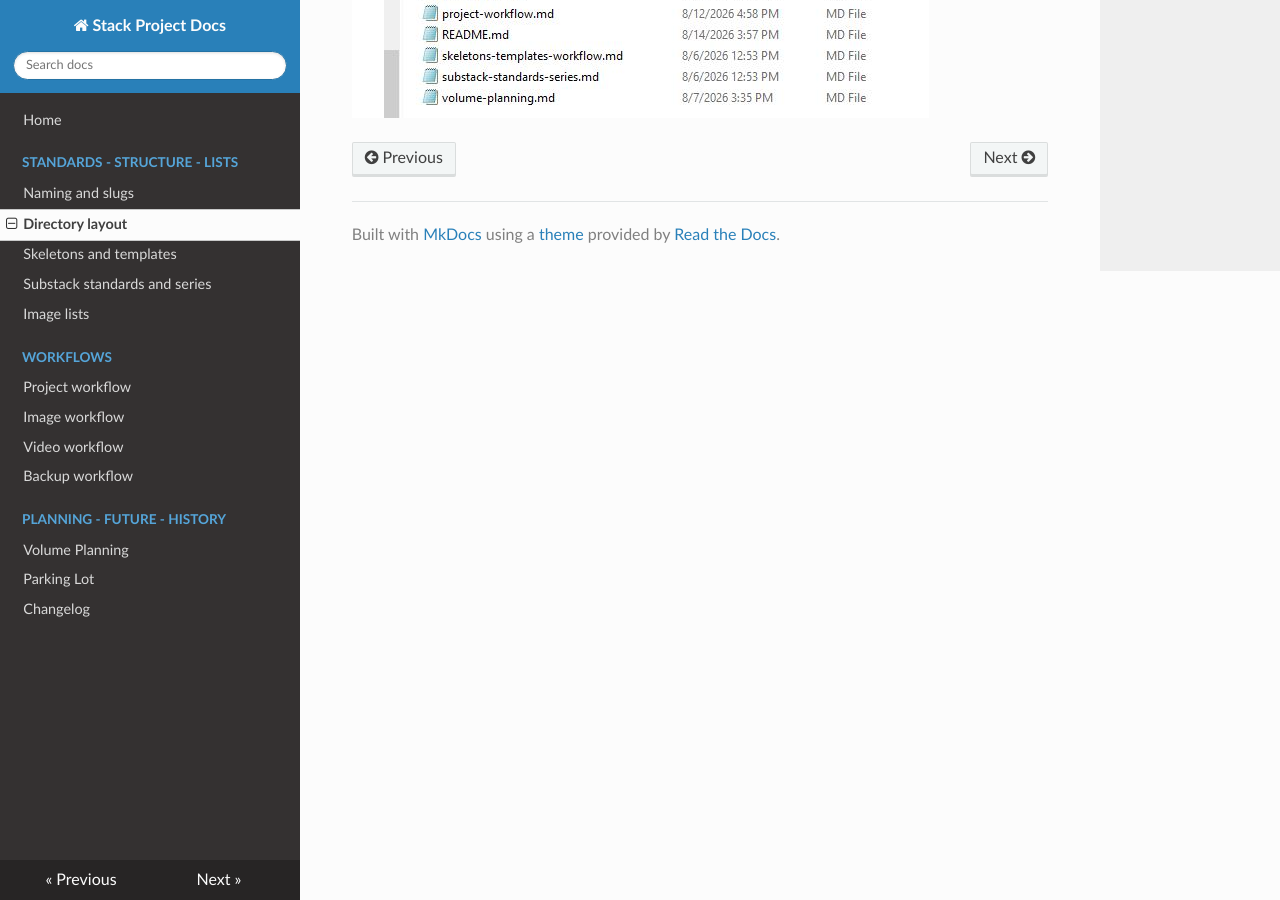
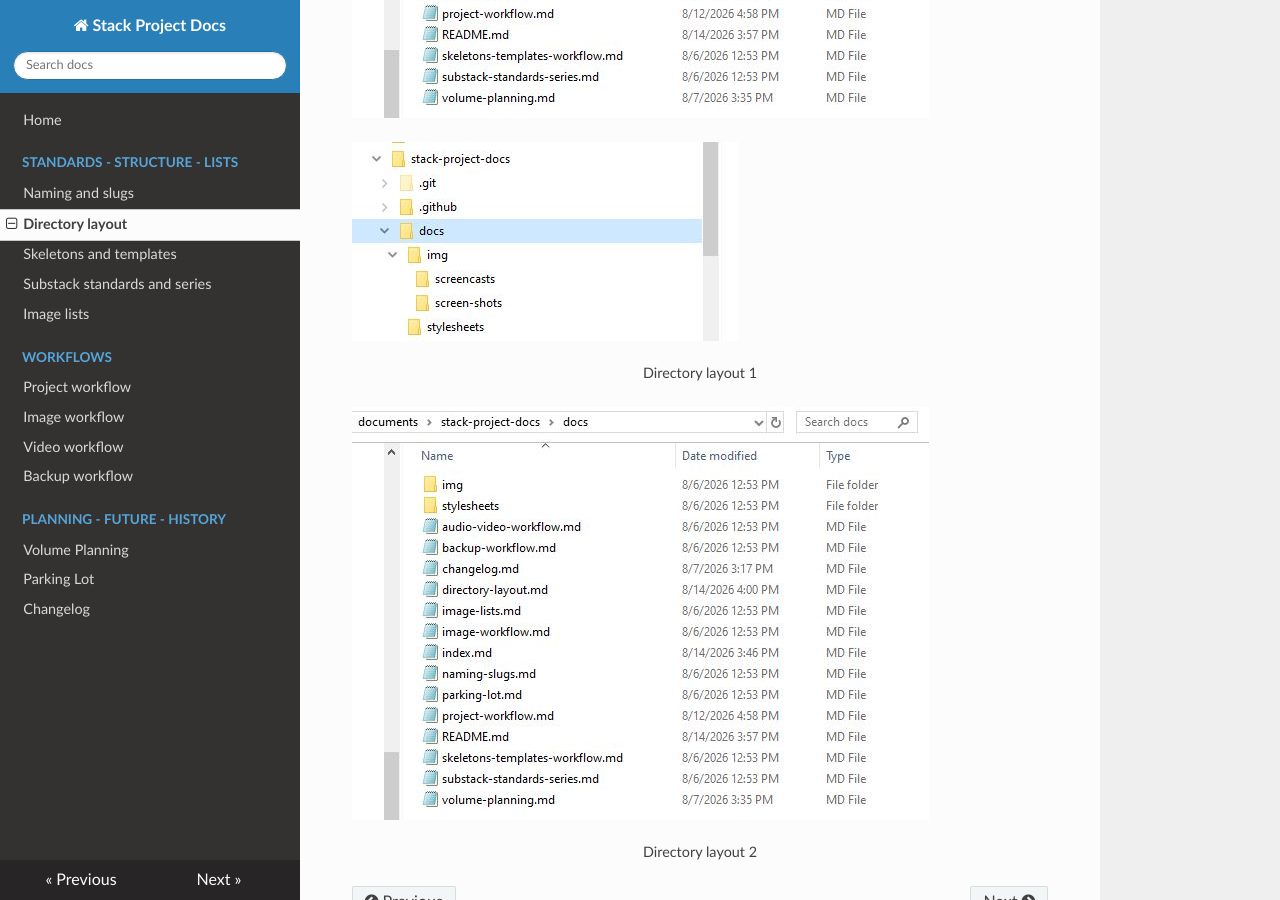
Before and after one commit to john-tech-writer/stack-project-docs, an MkDocs documentation site: the page built from docs/directory-layout.md, in a window 1280 px wide and 900 px high, scrolled down 1174 px. Built offline with MkDocs 1.6.1, drawn with Linux system fonts in a browser that asks for light colours; nearby versions of some CDN libraries.

Commit message:
added fig img code

````diff
--- a/docs/directory-layout.md
+++ b/docs/directory-layout.md
@@ -28,6 +28,16 @@
   - requirements.txt
 ```
 
-![Directory layout 1](./img/screen-shots/dir-layout-1.jpg)
+![Directory layout 1](img/screen-shots/dir-layout-1.jpg)
 
-![Directory layout 2](./img/screen-shots/dir-layout-2.jpg)
+![Directory layout 2](img/screen-shots/dir-layout-2.jpg)
+
+<figure markdown>
+![Directory layout 1](img/screen-shots/dir-layout-1.jpg)
+<figcaption>Directory layout 1</figcaption>
+</figure>
+
+<figure markdown>
+![Directory layout 2](img/screen-shots/dir-layout-2.jpg)
+<figcaption>Directory layout 2</figcaption>
+</figure>
````
